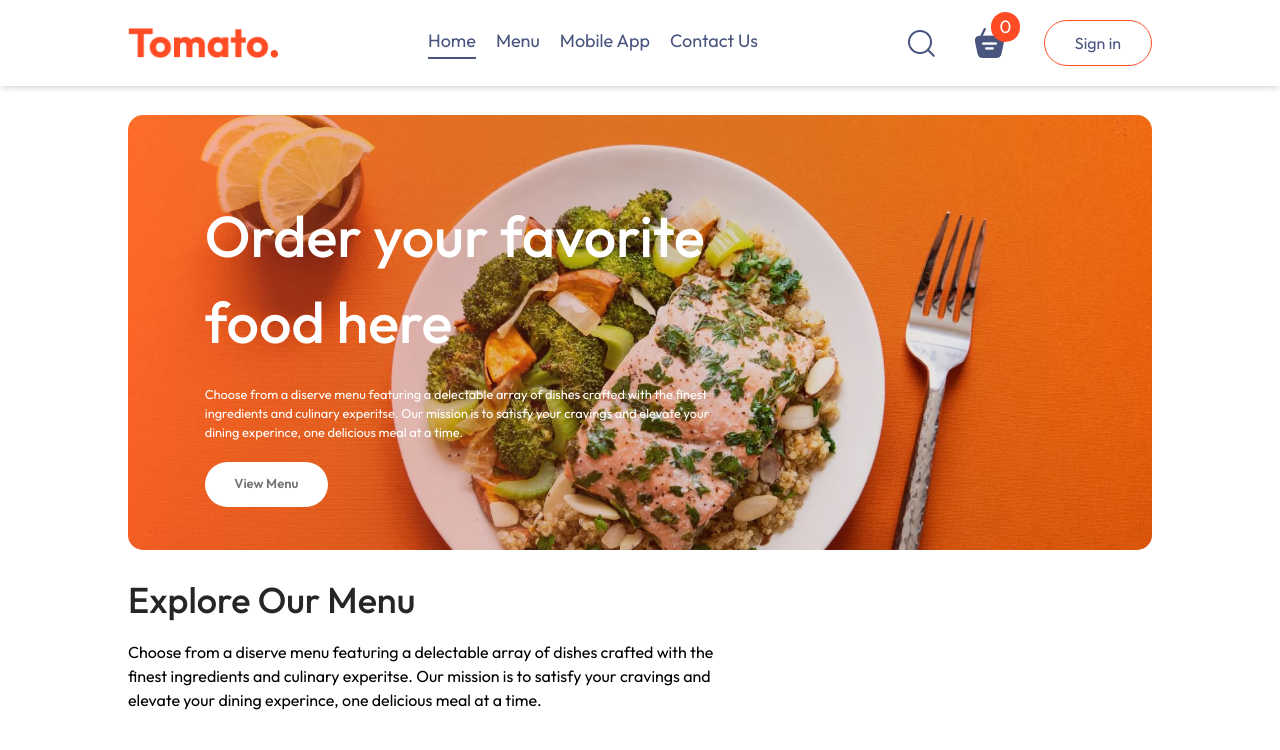
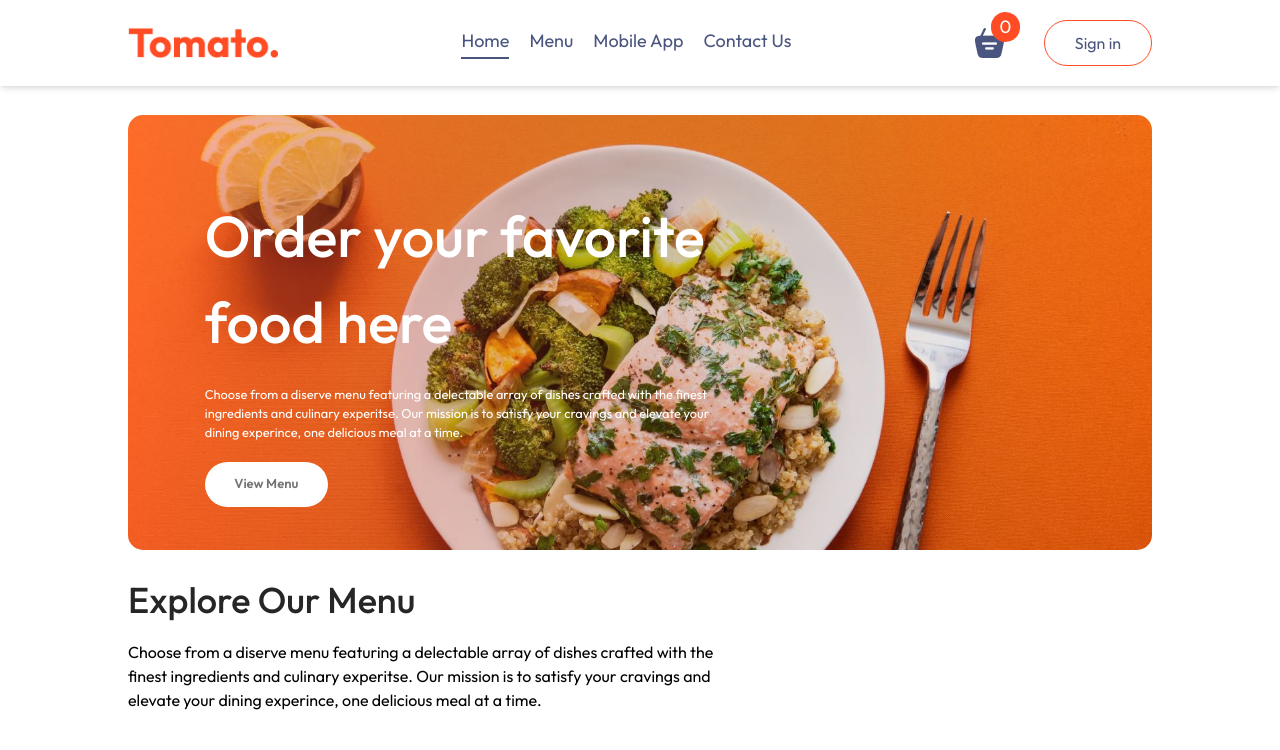
Before and after one commit to YousiefSameh/tomato-food-delivery, a React (Vite) app: page / in a window 1280 px wide. Shown: the top 750 px of the page. Built offline with nearby package versions, Linux system fonts and the light colour scheme; no server answers.

Commit message:
Remove Search Icon

```diff
--- a/src/components/shared/Header.tsx
+++ b/src/components/shared/Header.tsx
@@ -79,11 +79,6 @@ const Header = ({
 					</li>
 				</ul>
 				<div className="flex items-center gap-5 md:gap-7.5 lg:gap-10">
-					<img
-						src={assets.search_icon}
-						className="w-[20px] md:w-[22px] lg:w-fit"
-						alt="Search Icon"
-					/>
 					<div className="relative">
 						<Link to="/cart">
 							<img
```
